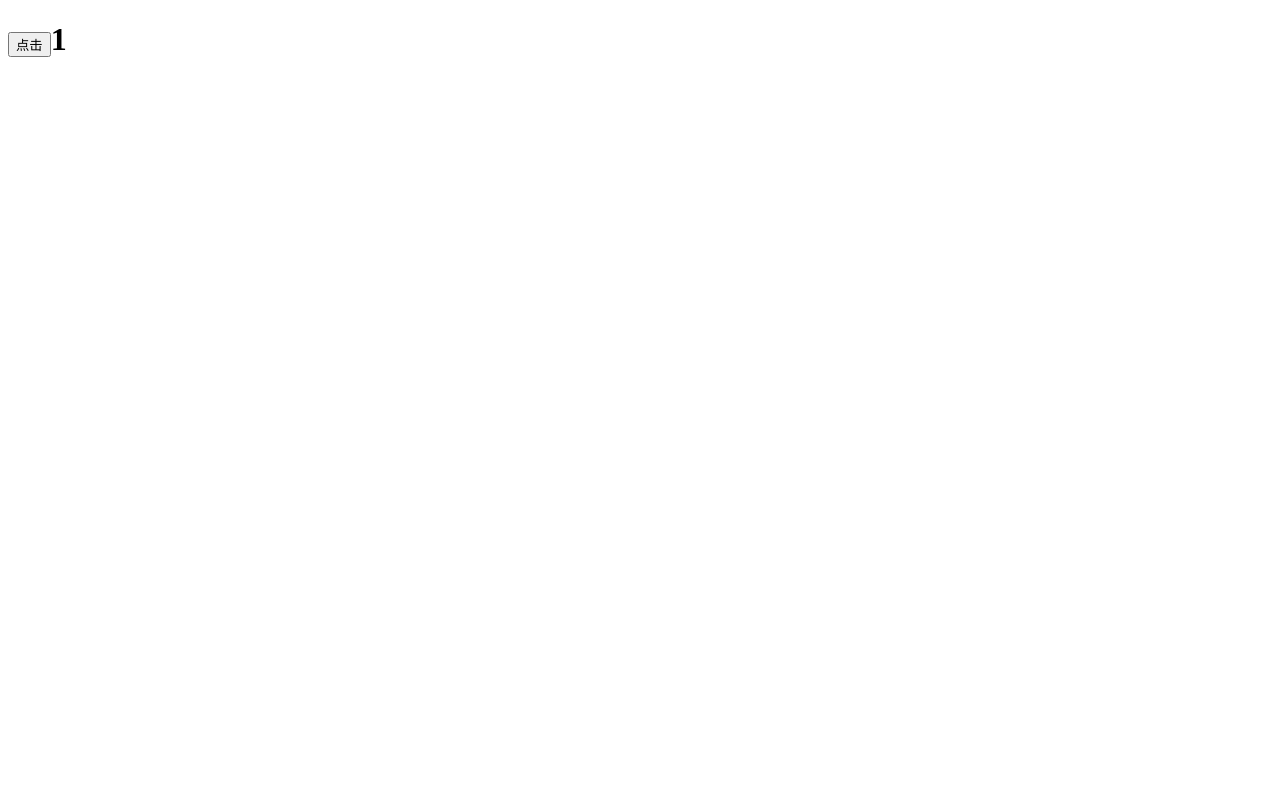
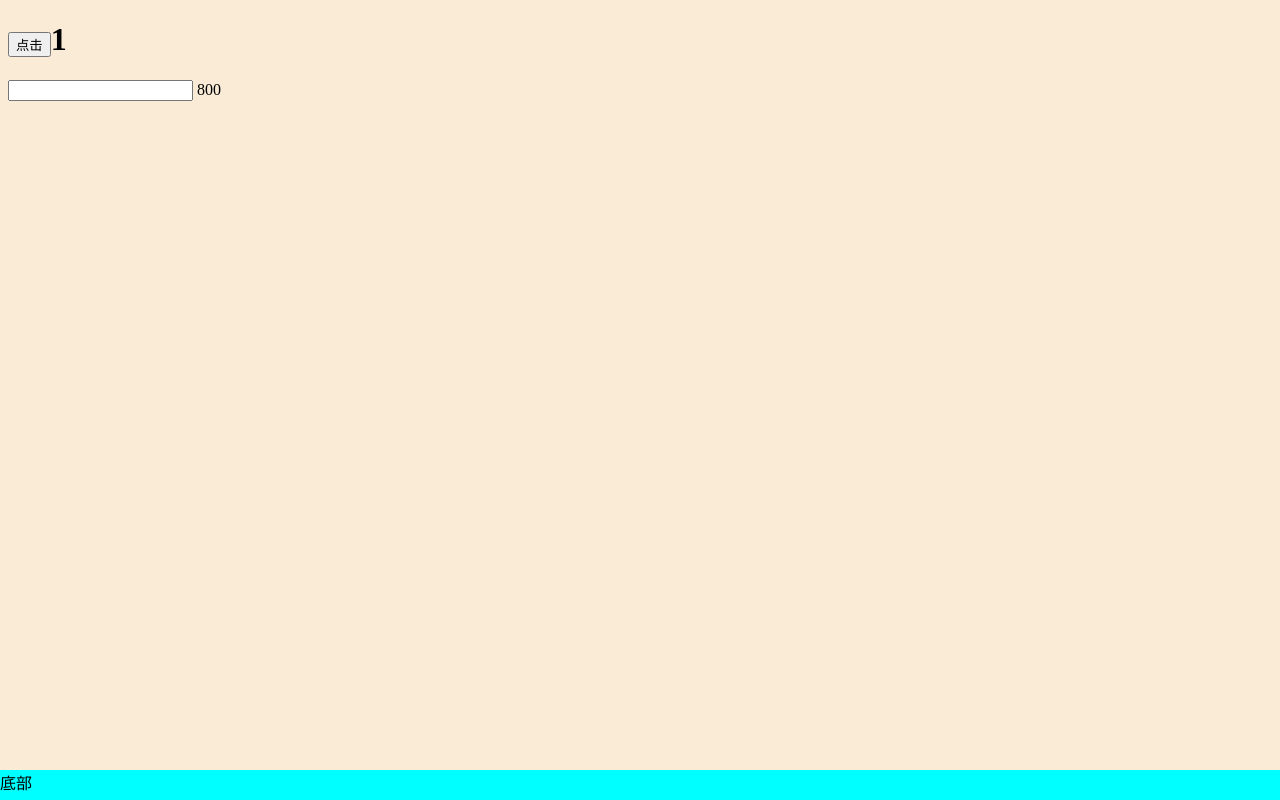
Before and after one commit to ChenHao1995/react-ssr-ch, a React app: page /ios-keyboard in a window 1280 px wide. Built offline with nearby package versions, Linux system fonts and the light colour scheme; the HTML template or start-up script is replaced by a standard one.

Commit message:
支持react-router

```diff
--- a/src/App.js
+++ b/src/App.js
@@ -1,4 +1,11 @@
-import React, { Component } from 'react';
+import React, { Component } from 'react'
+import {
+  BrowserRouter as Router,
+  Switch,
+  Route,
+  Link
+} from 'react-router-dom'
+import IOSKeyboard from './pages/iosKeyboard'
 
 export default class App extends Component {
     state = {
@@ -21,6 +28,22 @@ export default class App extends Component {
     }
 
     render() {
-        return <h1> <button onClick={this.click}>点击</button>{this.state.show}</h1>
+      return <Router>
+      <div>
+        <h1> <button onClick={this.click}>点击</button>{this.state.show}</h1>
+        <Switch>
+          <Route path="/ios-keyboard">
+            <IOSKeyboard />
+          </Route>
+          {/* <Route path="/users">
+            <Users />
+          </Route> */}
+
+        </Switch>
+      </div>
+      </Router>
+
+
+
     }
 }
--- /dev/null
+++ b/src/pages/iosKeyboard/index.js
@@ -0,0 +1,27 @@
+import React, { Component } from 'react'
+import './index.scss'
+export default class IOSKeyboard extends Component {
+    state={
+        height:window.innerHeight
+    }
+
+    constructor(){
+      super()
+    }
+    componentDidMount(){
+
+    }
+    inputFocus = () =>{
+        this.setState({
+            height:window.innerHeight
+        })
+    }
+
+
+    render() {
+      return <div><input onFocus={this.inputFocus}/> <span>{this.state.height}</span><div className="bottom-fixed">底部</div></div>
+
+
+
+    }
+}
--- /dev/null
+++ b/src/pages/iosKeyboard/index.scss
@@ -0,0 +1,13 @@
+html {
+  width: 100%;
+  height: 100%;
+  background-color: antiquewhite;
+}
+.bottom-fixed {
+  width: 100%;
+  height: 30px;
+  position: fixed;
+  bottom: 0;
+  left: 0;
+  background-color: aqua;
+}
--- a/webpack/index.html
+++ b/webpack/index.html
@@ -1,6 +1,6 @@
 <html>
     <head>
-
+        <meta name="viewport" content="width=device-width,initial-scale=1,minimum-scale=1,maximum-scale=1,user-scalable=no" />
     </head>
     <body>
         <div id="root">
```
Also changed, not shown: package.json (+11 -2 lines), webpack/base.config.js (+24 -2 lines), .eslintrc.js (added). Lines whose indentation alone changed are shown as unchanged.
